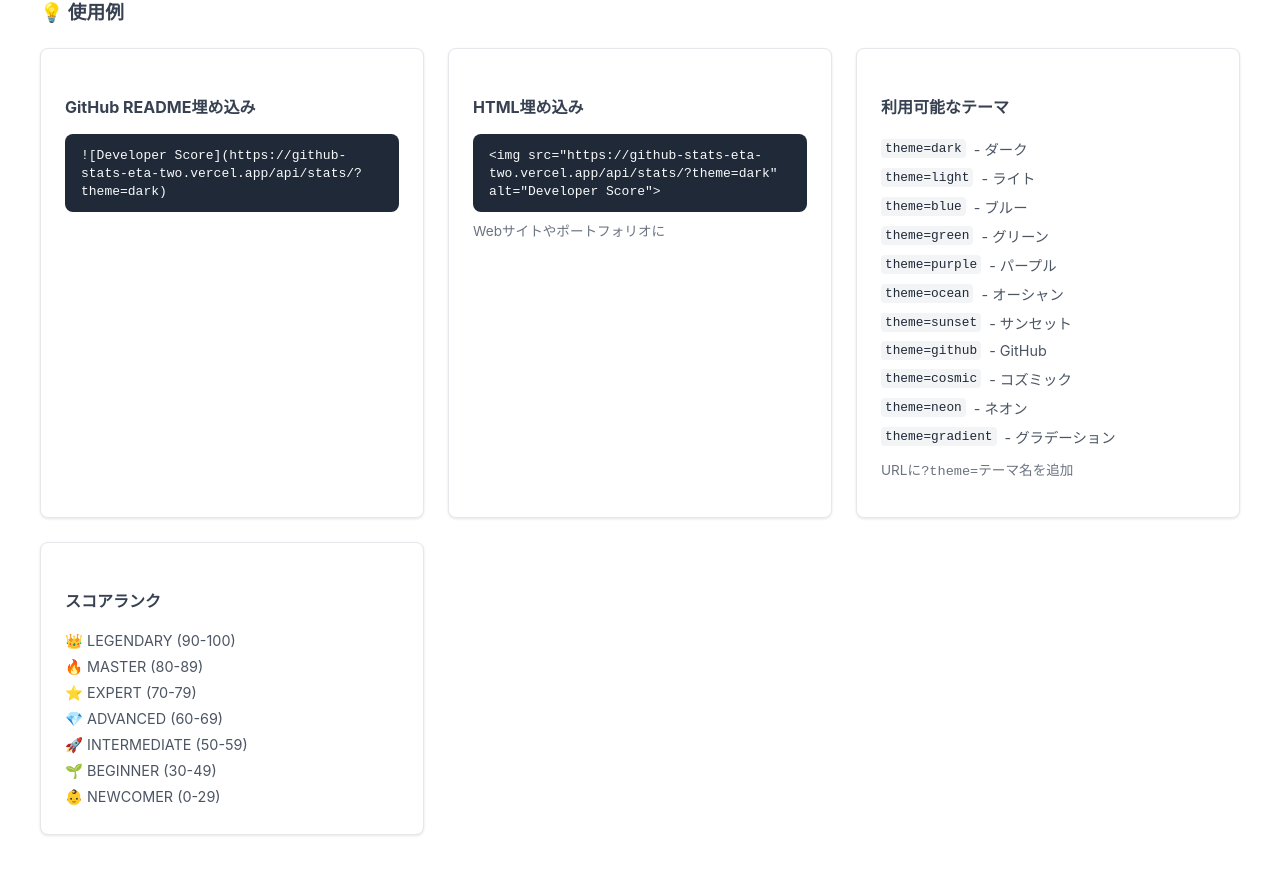
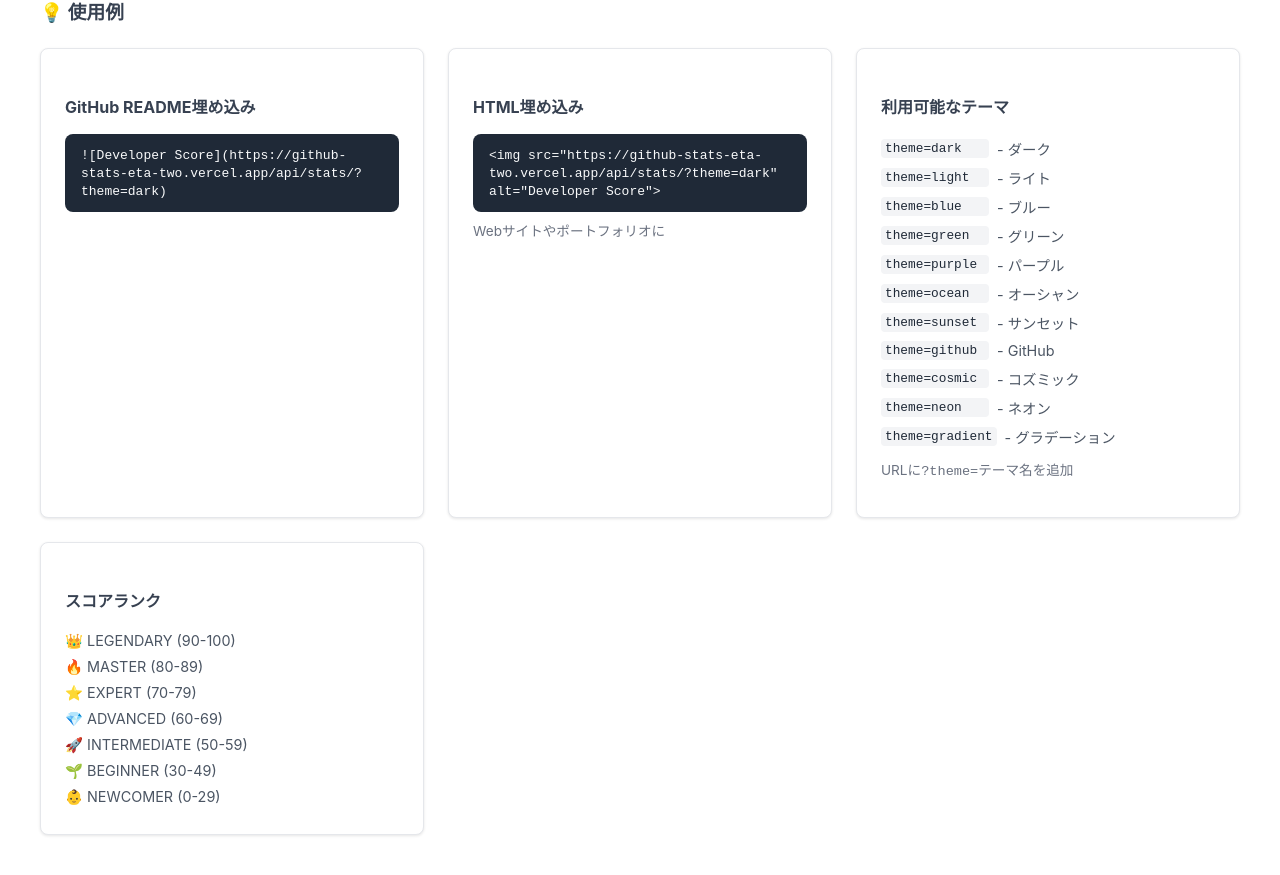
Before and after one commit to yomi4486/github_stats, a SvelteKit app: page / in a window 1280 px wide. Shown: the part 1236-2111 px from the top of the page. Built offline with nearby package versions, Linux system fonts and the light colour scheme.

Commit message:
利用可能なテーマのハイフン位置統一

```diff
--- a/src/routes/+page.svelte
+++ b/src/routes/+page.svelte
@@ -897,6 +897,8 @@
         border-radius: 0.25rem;
         font-size: 0.8rem;
         color: #1f2937;
+        display: inline-block;
+        min-width: 100px;
     }
 
     .container.dark .theme-list code {
```
